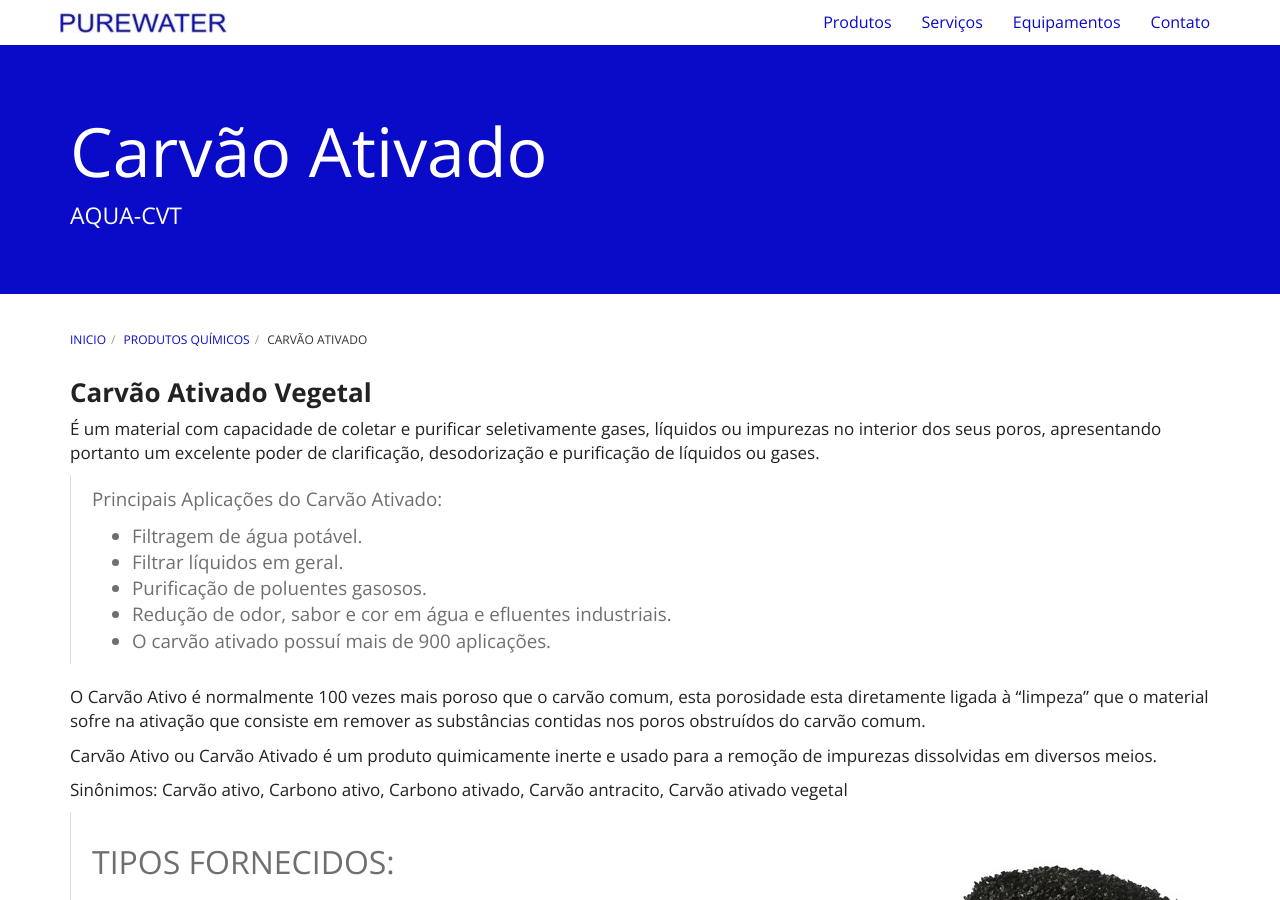
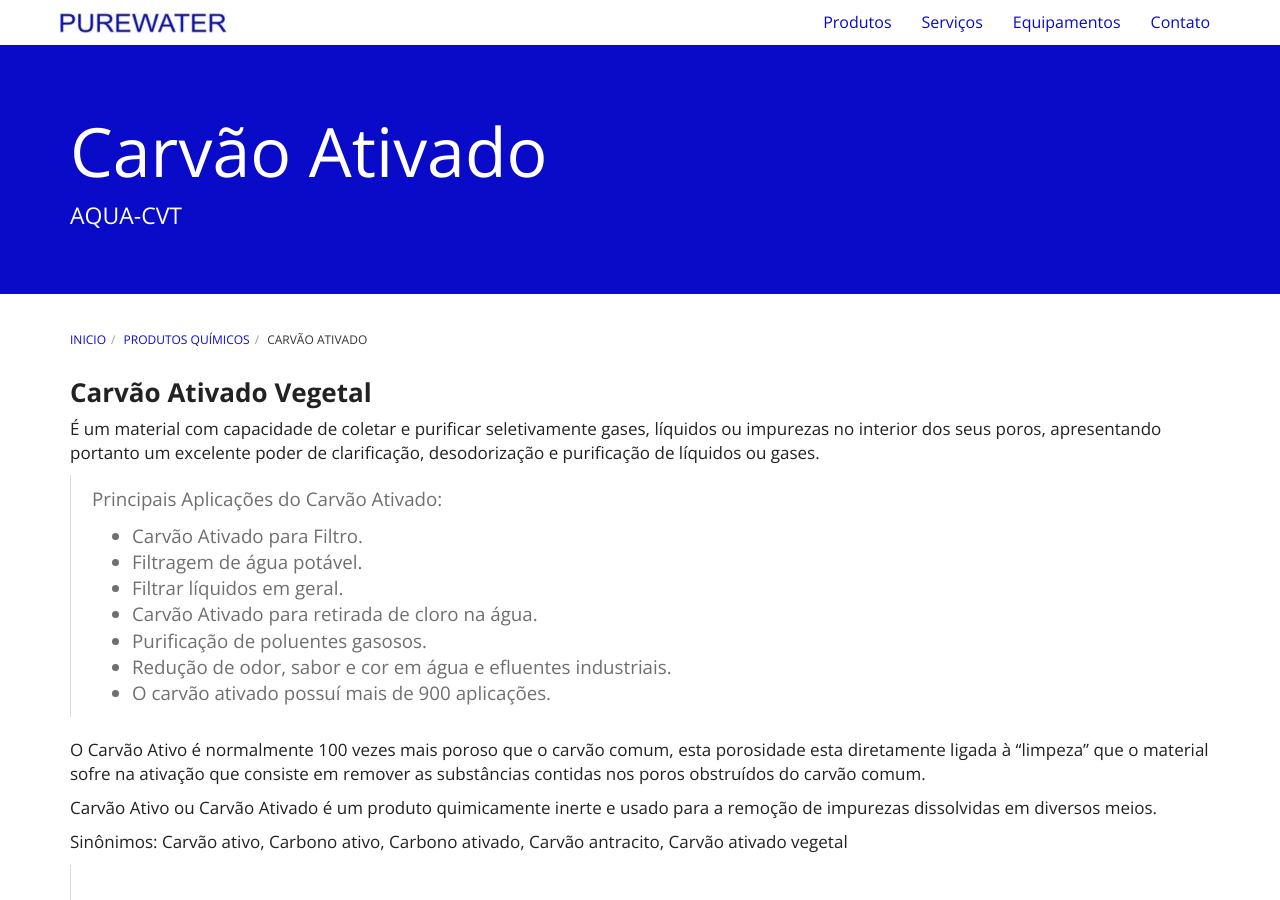
Before and after one commit to purewaterefluentes/purewaterefluentes.github.io, a Jekyll site: the page built from produtos/carvao-ativado.md, in a window 1280 px wide and 900 px high. Built offline with Jekyll 4.4.1, drawn with Linux system fonts in a browser that asks for light colours; nearby versions of some CDN libraries; library files that are not in the unit come from our copies.

Commit message:
Update carvao-ativado.md

```diff
--- a/produtos/carvao-ativado.md
+++ b/produtos/carvao-ativado.md
@@ -10,8 +10,10 @@ subtitle: AQUA-CVT
 É um material com capacidade de coletar e purificar seletivamente gases, líquidos ou impurezas no interior dos seus poros, apresentando portanto um excelente poder de clarificação, desodorização e purificação de líquidos ou gases.
 
 > Principais Aplicações do Carvão Ativado:
+- Carvão Ativado para Filtro.
 - Filtragem de água potável.
 - Filtrar líquidos em geral.
+- Carvão Ativado para retirada de cloro na água.
 - Purificação de poluentes gasosos.
 - Redução de odor, sabor e cor em água e efluentes industriais.
 - O carvão ativado possuí mais de 900 aplicações.
```
